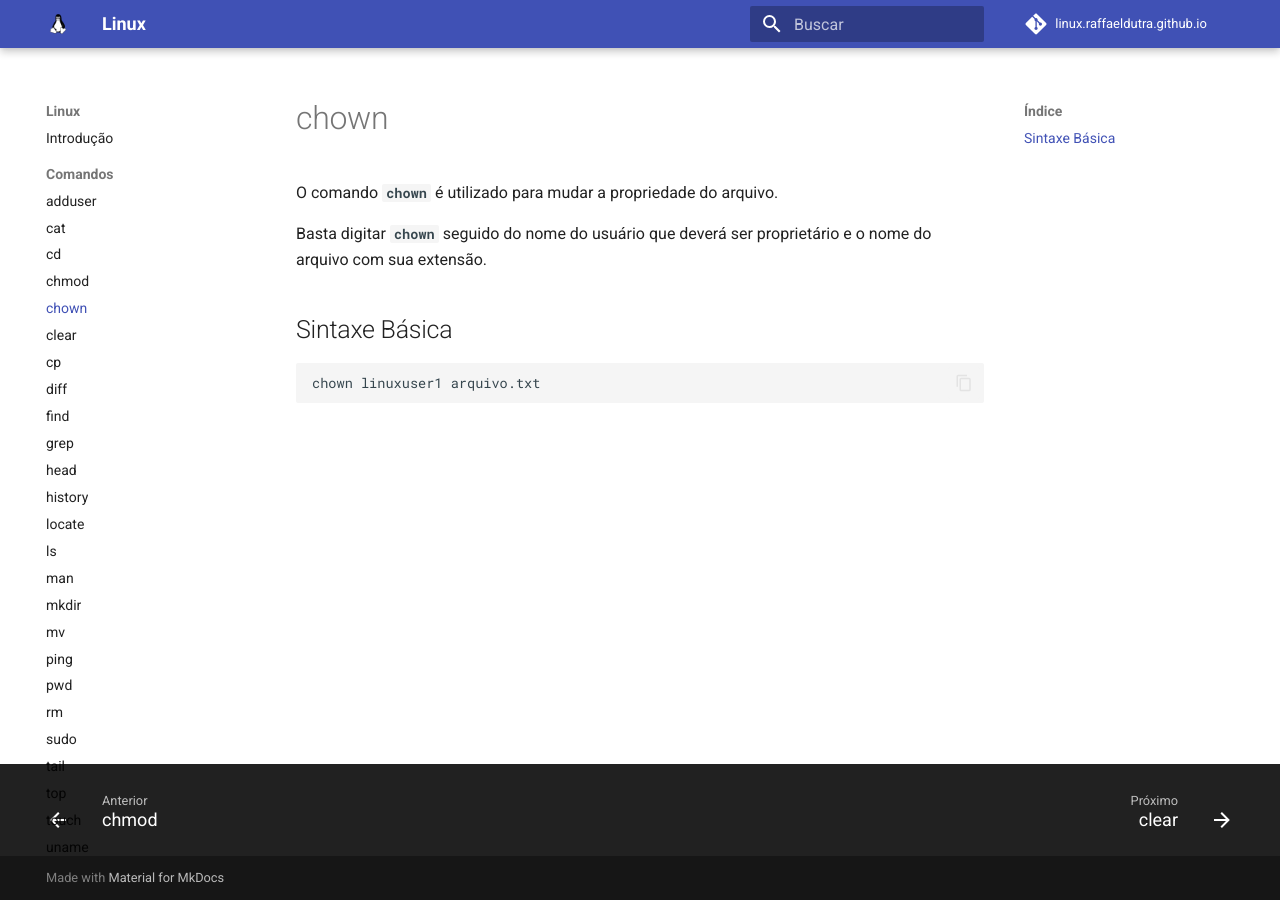
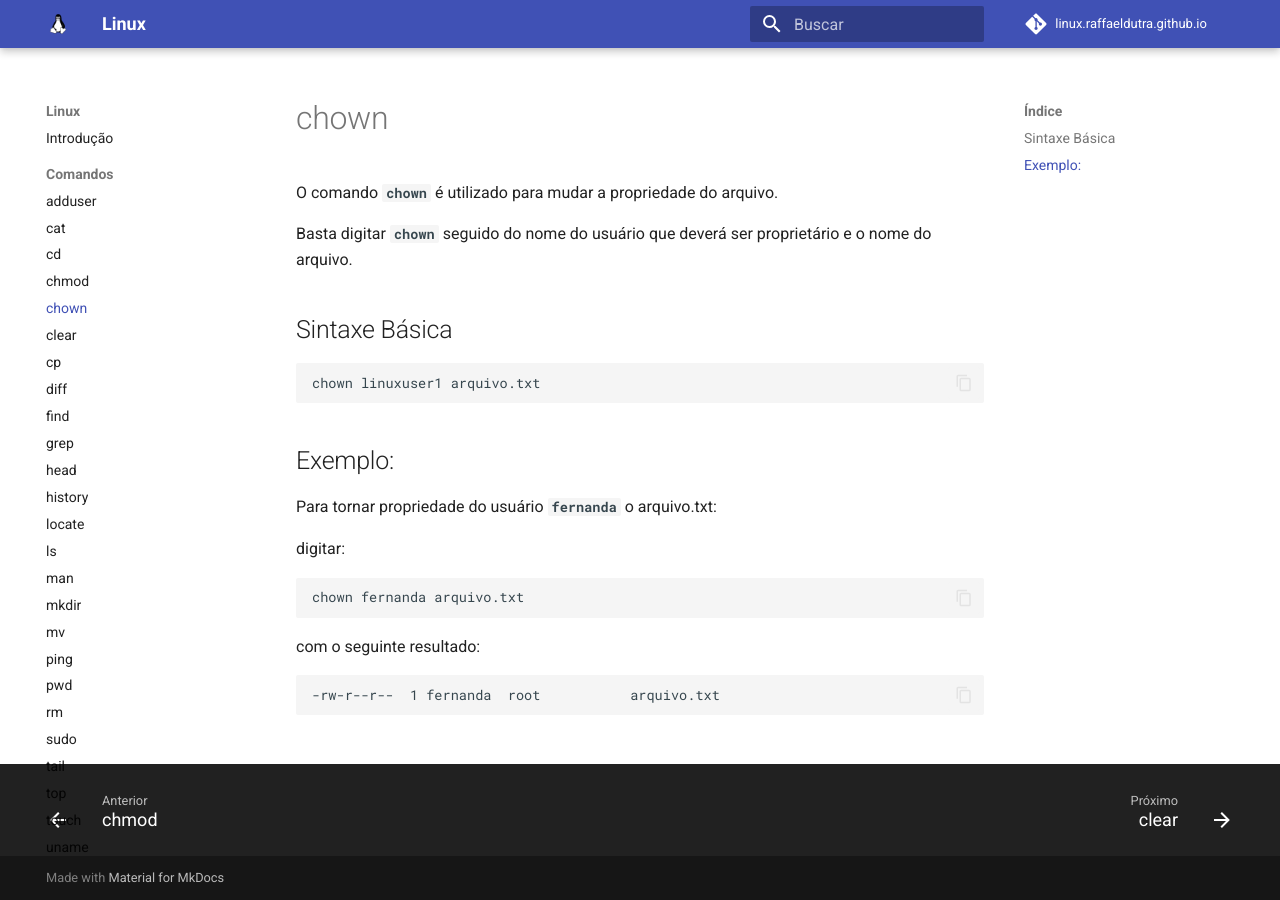
Before and after one commit to raffaeldutra/linux.raffaeldutra.github.io, an MkDocs documentation site: the page built from docs/comandos/chown.md, in a window 1280 px wide. Built offline with MkDocs 1.6.1 and Material for MkDocs 9.7.7, drawn with Linux system fonts in a browser that asks for light colours; comment, search, counter and statistics services are not loaded.

Commit message:
Closes #44 Retirada expressão e acrescentada saída do comando chown

````diff
--- a/docs/comandos/chown.md
+++ b/docs/comandos/chown.md
@@ -2,10 +2,26 @@
 
 O comando __`chown`__ é utilizado para mudar a propriedade do arquivo.
 
-Basta digitar __`chown`__ seguido do nome do usuário que deverá ser proprietário e o nome do arquivo com sua extensão.
+Basta digitar __`chown`__ seguido do nome do usuário que deverá ser proprietário e o nome do arquivo.
 
 ## Sintaxe Básica
 
 ```
 chown linuxuser1 arquivo.txt
 ```
+
+## Exemplo:
+
+Para tornar propriedade do usuário __`fernanda`__ o arquivo.txt:
+
+digitar:
+
+```
+chown fernanda arquivo.txt
+```
+
+com o seguinte resultado:
+
+```
+-rw-r--r--  1 fernanda  root           arquivo.txt
+```
````
